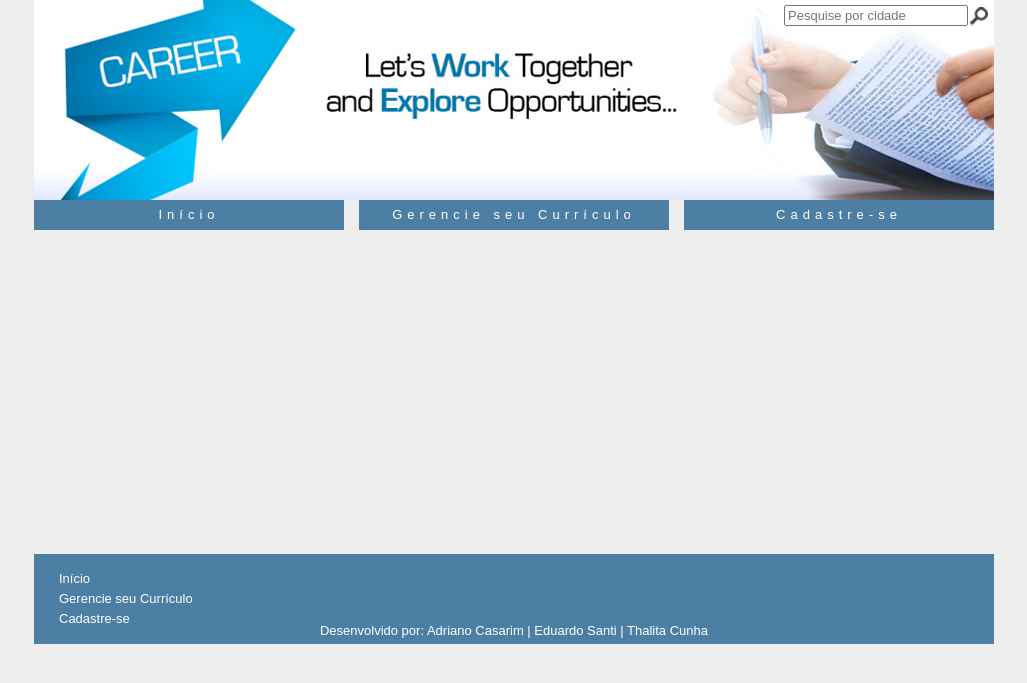
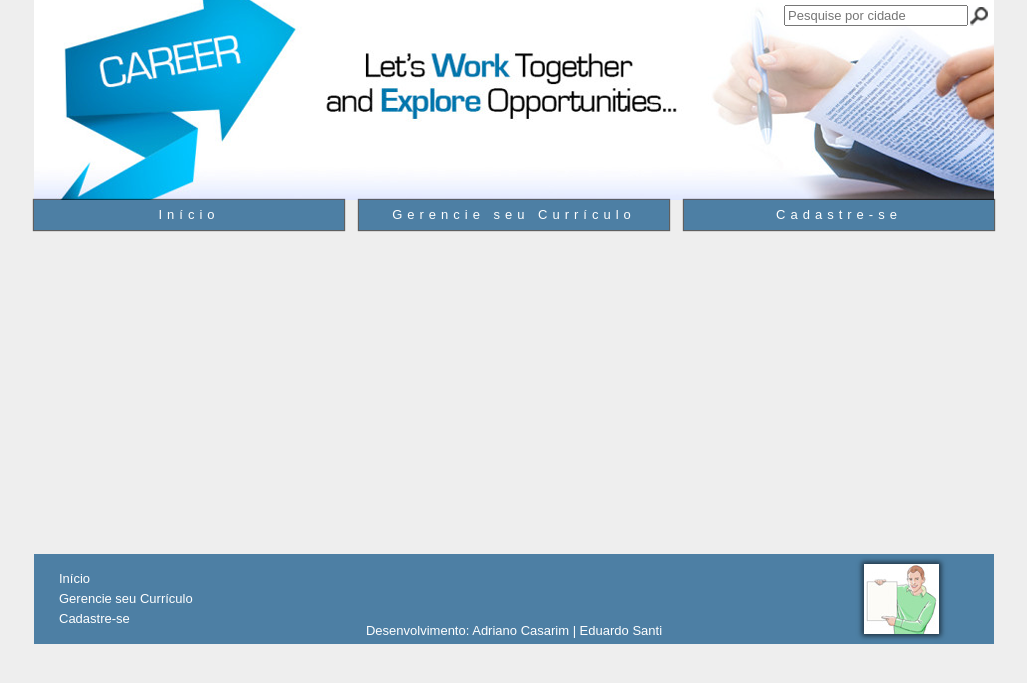
Before and after one commit to santieduardo/CV-System, a PHP site: page / in a window 1280 px wide. Shown: the top 683 px of the page, without its empty margins (126-1153 px from the left). Run offline with PHP 8.4, Linux system fonts and the light colour scheme.

Commit message:
header e footer ok

```diff
--- a/assets/css/main.css
+++ b/assets/css/main.css
@@ -6,8 +6,8 @@ header .logo form input[type=search], header .logo form input[type=image] { floa
 
 nav { width: 100%; margin: 0; height: 30px; font-family: "Arial"; }
 nav ul { margin: 0; }
-nav ul a { background: #4D7FA4; color: #fff; margin-right: 15px; display: block; float: left; width: 310px; text-decoration: none; line-height: 30px; text-align: center; letter-spacing: 5px; }
-nav ul a:hover { background: #B0C4DE; color: #000; }
+nav ul a { background: #4D7FA4; color: #fff; margin-right: 15px; display: block; float: left; width: 310px; text-decoration: none; line-height: 30px; text-align: center; letter-spacing: 5px; box-shadow: 0 0 1px 1px rgba(0,0,0,0.6); }
+nav ul a:hover {  background: #B0C4DE; color: #000; }
 nav ul a.last { margin: 0; }
 
 footer { background: #4D7FA4; width: 960px; height: 90px;}
@@ -15,3 +15,5 @@ footer .navigation { width: 180px; height: 100%; padding-top: 15px; float: left;
 footer ul li a { color: #fff; line-height: 20px;  }
 footer ul li a:hover { text-decoration: underline; }
 footer div.dev { color: #fff; width: 600px; float: left; text-align: center; padding-top: 55px; }
+footer div.icone { width: 180px; height: 90px; float: left; padding-top: 10px; padding-left: 50px; }
+footer div.icone img { box-shadow: 0 0 5px 2px rgba(0,0,0,0.6); }
--- a/footer.php
+++ b/footer.php
@@ -8,8 +8,11 @@
 		</div>
 		<div class="dev">
 			<p>
-				Desenvolvido por: Adriano Casarim | Eduardo Santi | Thalita Cunha
+				Desenvolvimento: Adriano Casarim | Eduardo Santi
 			</p>
+		</div>
+		<div class="icone">
+			<img src="assets/img/iconfooter.jpg" alt="Icone currículo">
 		</div>
 	</footer>
 </body>
```
Also changed, not shown: assets/img/iconfooter.jpg (added).
